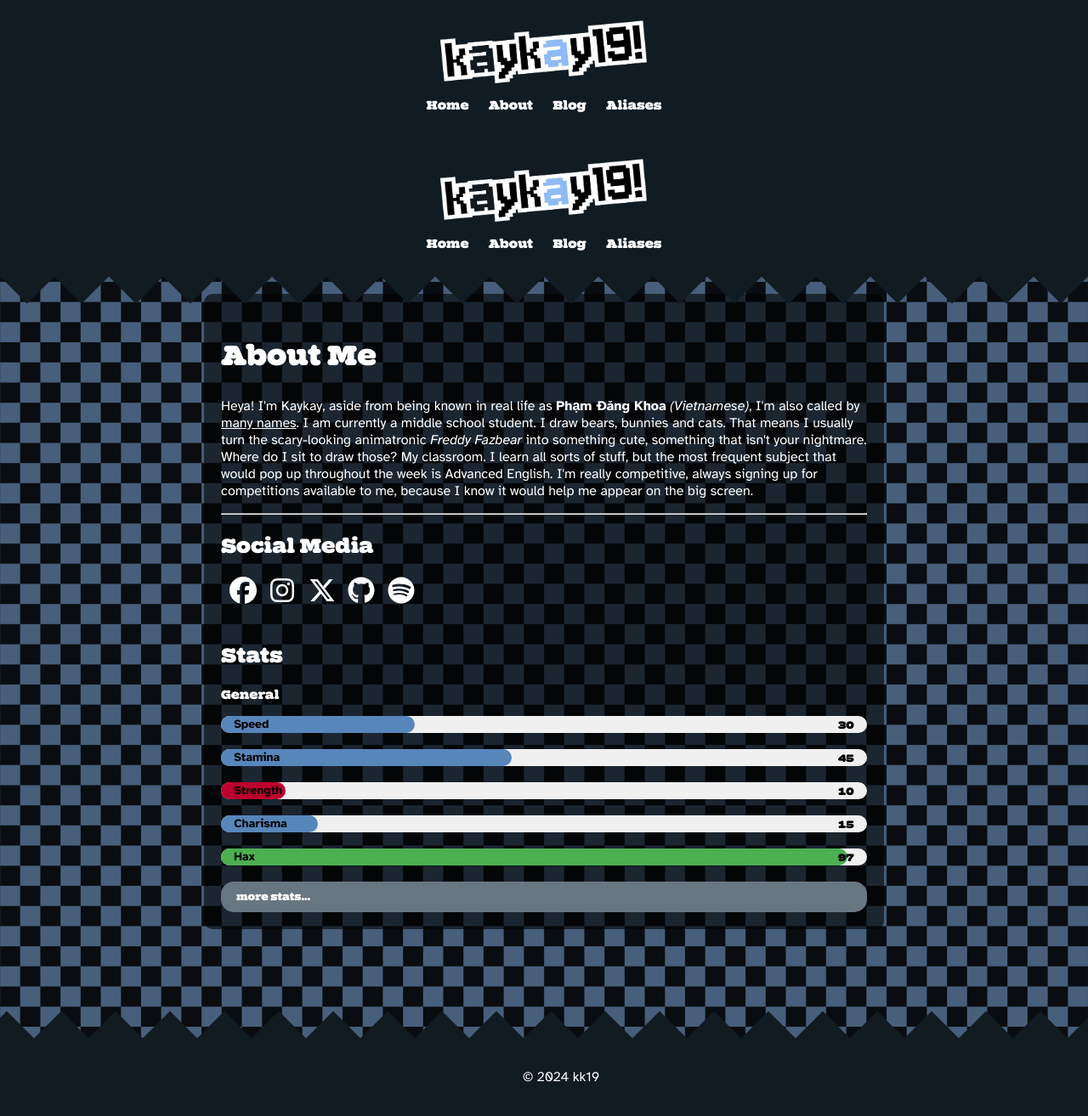
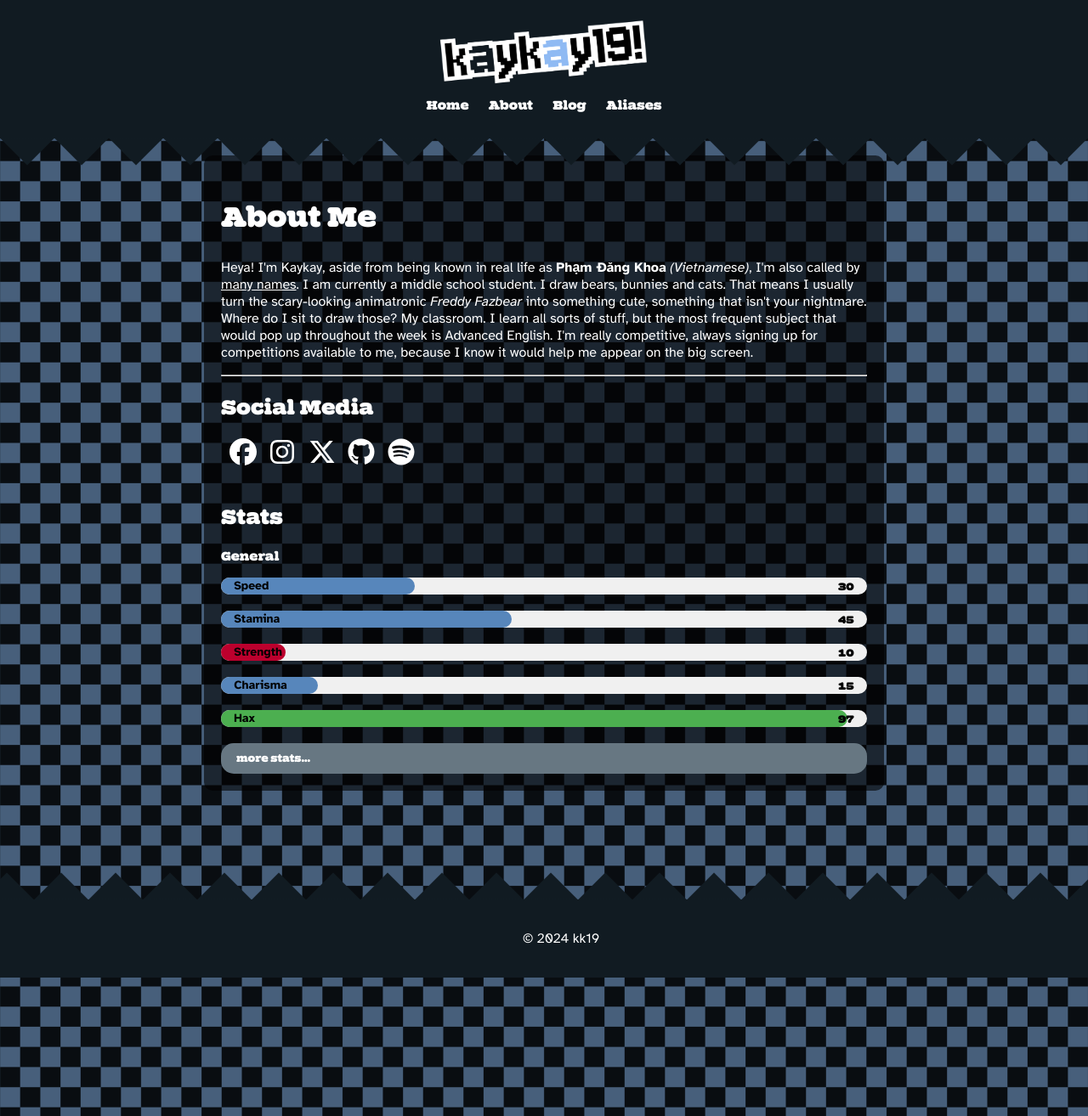
Before and after one commit to kkay19/kkay19.github.io, a Jekyll site: the page built from about.html, in a window 1280 px wide. Shown: the whole page at 85% size. Built offline with Jekyll 4.4.1, drawn with Linux system fonts in a browser that asks for light colours.

Commit message:
Update about.html

```diff
--- a/about.html
+++ b/about.html
@@ -41,15 +41,6 @@ a:hover {
 </head>
 <body>
 
-<header>
-        <img src="/assets/sitelogo.png" alt="kaykay19" id="logo" draggable="false" height="80px">
-    <nav>
-        <a href="index.html">Home</a>
-        <a href="about.html">About</a>
-        <a href="blog.html">Blog</a>
-        <a href="aliases.html">Aliases</a>
-    </nav>
-</header>
 
     <div class="container">
         <section id="about">
```
